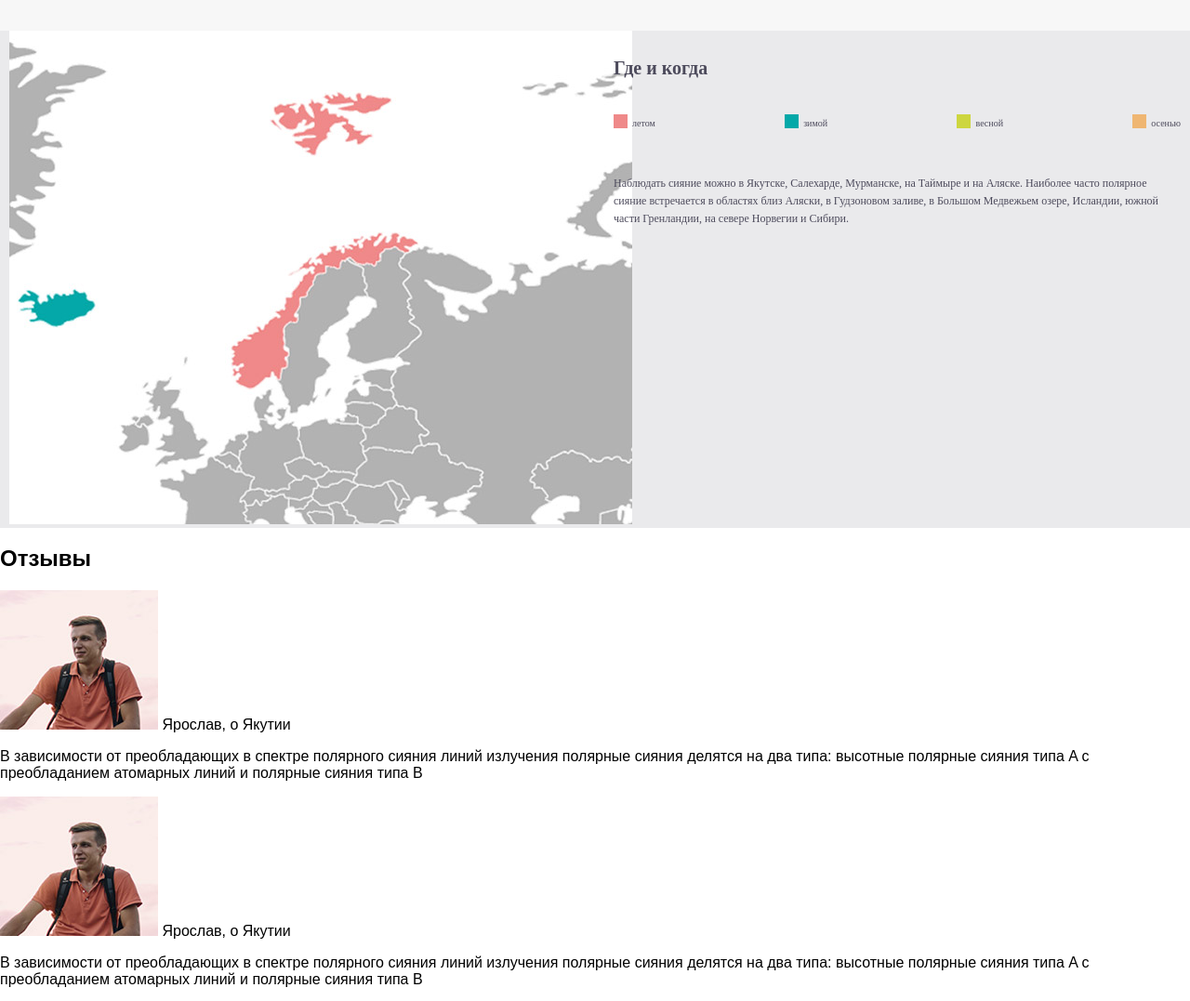
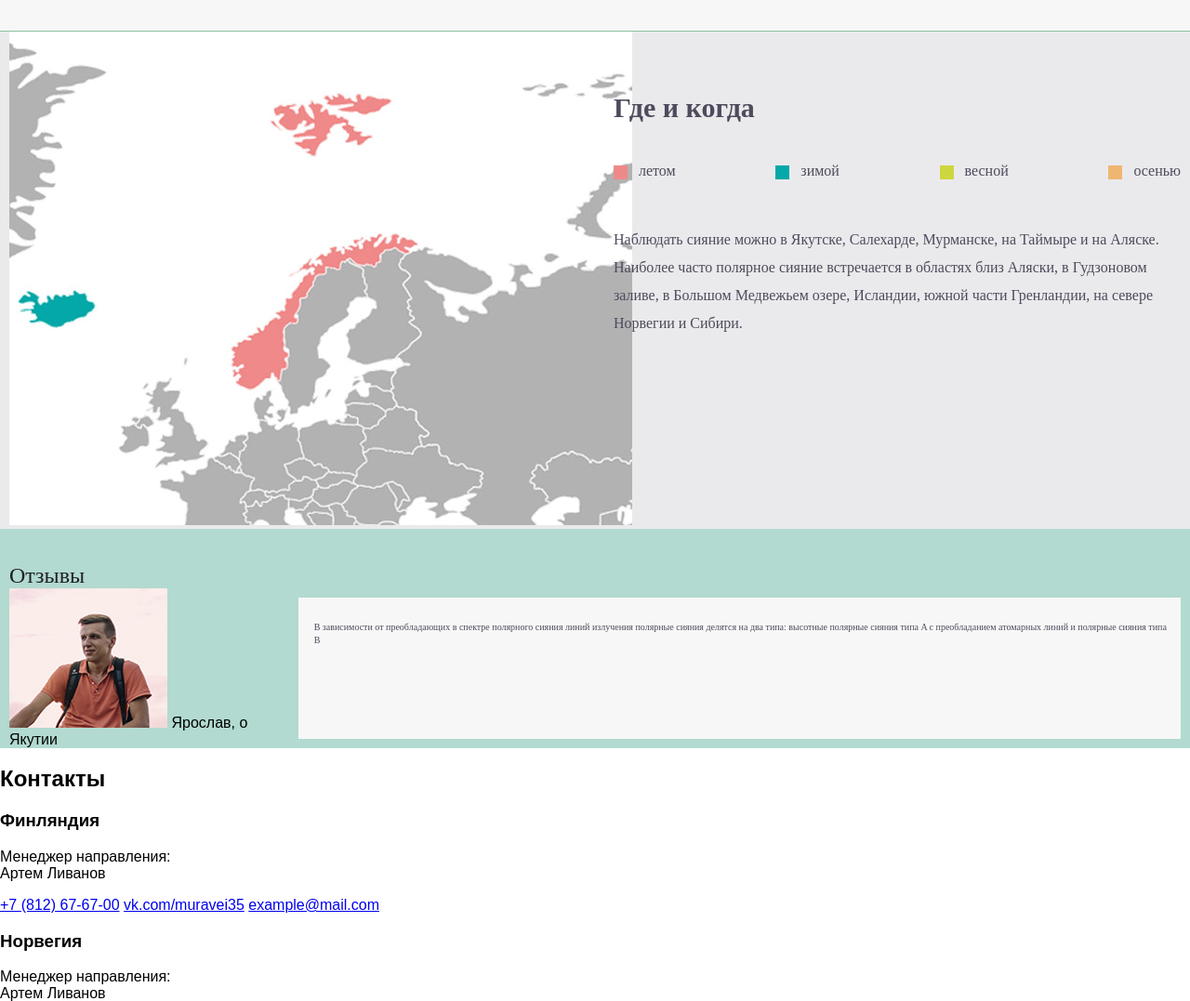
Before and after one commit to webcleef/aurora_project, a plain HTML site: page index.html in a window 1280 px wide. Shown: the part 1520-2597 px from the top of the page at 93% size. Drawn offline with Linux system fonts and the light colour scheme; a web font is replaced by a local one.

Commit message:
Update 2017-04-23T14:04:55.914Z

```diff
--- a/css/style.css
+++ b/css/style.css
@@ -209,7 +209,24 @@ body {
 .places-season__item:last-child:before {
   background-color: #efb672; }
 
-@media (min-width: 320px) {
+.reviews-section {
+  background-color: #b2dad0; }
+  .reviews-section__title {
+    color: #212027;
+    margin: 0;
+    font-family: 'Ubuntu';
+    font-weight: 400; }
+  .reviews-section .reviews-slider {
+    display: -ms-flexbox;
+    display: flex; }
+    .reviews-section .reviews-slider__item {
+      display: -ms-flexbox;
+      display: flex; }
+      .reviews-section .reviews-slider__item--text {
+        background-color: #f7f7f7;
+        color: #4d4b5c;
+        font-family: 'Ubuntu'; }
+      @media (min-width: 320px) {
 
   .header__inner {
     padding: 10px; }
@@ -325,9 +342,22 @@ body {
 
   .places-season__item {
     padding-left: 20px;
-    font-size: 10px; } }
+    font-size: 10px; }
 
-@media (min-width: 768px) {
+  .reviews-section__inner {
+    padding-left: 10px;
+    padding-right: 10px;
+    padding-top: 37px; }
+
+  .reviews-section__title {
+    -ms-flex: 20px;
+    flex: 20px; }
+
+  .reviews-section .reviews-slider__item--text {
+    padding: 25px 12px 33px 17px;
+    font-size: 10px;
+    line-height: 14px; } }
+      @media (min-width: 768px) {
 
   .header__inner {
     padding-top: 36px; }
@@ -421,7 +451,8 @@ body {
     width: 50%; }
 
   .places-season__info {
-    padding-left: 20px; }
+    padding-left: 20px;
+    width: 50%; }
 
   .places-season__content {
     display: -ms-flexbox;
@@ -431,8 +462,7 @@ body {
 
   .places-season__text {
     margin-top: 10px; } }
-
-@media (min-width: 1280px) {
+      @media (min-width: 1280px) {
 
   .header__inner {
     padding-top: 20px;
@@ -458,6 +488,9 @@ body {
     padding-right: 55px;
     background-color: #fff; }
 
+  .fact-section {
+    border-bottom: 1px solid #89c1a1; }
+
   .fact-section__inner {
     padding-top: 70px;
     padding-left: 55px;
@@ -470,6 +503,18 @@ body {
     font-size: 16px; }
 
   .fact-section .fact-list__number {
-    font-size: 45px; } }
+    font-size: 45px; }
+
+  .places-season__title {
+    font-size: 30px;
+    margin-top: 65px; }
+
+  .places-season__text {
+    font-size: 16px;
+    line-height: 30px; }
+
+  .places-season__item {
+    font-size: 16px;
+    padding-left: 27px; } }
 
 /*# sourceMappingURL=style.css.map */
--- a/index.html
+++ b/index.html
@@ -149,24 +149,23 @@
     <section class="reviews-section" id="reviews">
       <div class="reviews-section__inner">
       <h2 class="reviews-section__title">Отзывы</h2>
-        <div class="reviews-section__row">
+
           <div class="reviews-slider">
             <div class="reviews-slider__item">
+              <div class="reviews-slider__item-img">
+                <img src="img/reviews-foto.jpg" alt="" class="reviews-slider__item-foto">
+              <span class="reviews-slider__item-author">Ярослав, о Якутии</span>
+              </div>
+              <p class="reviews-slider__item--text">В зависимости от преобладающих в спектре полярного сияния линий излучения полярные сияния делятся на два типа: высотные полярные сияния типа A с преобладанием атомарных линий и полярные сияния типа B</p>
+            </div>
+         <!--    <div class="reviews-slider__item">
               <div class="reviews-slider__item-img">
                 <img src="img/reviews-foto.jpg" alt="" class="reviews-slider__item-foto">
 
               <span class="reviews-slider__item-author">Ярослав, о Якутии</span>
               </div>
               <p class="reviews-slider__item-text">В зависимости от преобладающих в спектре полярного сияния линий излучения полярные сияния делятся на два типа: высотные полярные сияния типа A с преобладанием атомарных линий и полярные сияния типа B</p>
-            </div>
-            <div class="reviews-slider__item">
-              <div class="reviews-slider__item-img">
-                <img src="img/reviews-foto.jpg" alt="" class="reviews-slider__item-foto">
-
-              <span class="reviews-slider__item-author">Ярослав, о Якутии</span>
-              </div>
-              <p class="reviews-slider__item-text">В зависимости от преобладающих в спектре полярного сияния линий излучения полярные сияния делятся на два типа: высотные полярные сияния типа A с преобладанием атомарных линий и полярные сияния типа B</p>
-            </div>
+            </div> -->
           </div>
           <div class="pagination">
             <span class="pagination__item pagination__item--blue pagination__item--blue-active"></span>
@@ -175,7 +174,6 @@
             <span class="pagination__item pagination__item--blue"></span>
             <span class="pagination__item pagination__item--blue"></span>
           </div>
-        </div>
       </div>
     </section>
     <!-- End reviews -->
```
Also changed, not shown: css/style.min.css, img/sprite-06702216743758838.png (renamed from img/sprite-06756188261545957.png), 1 other file.
